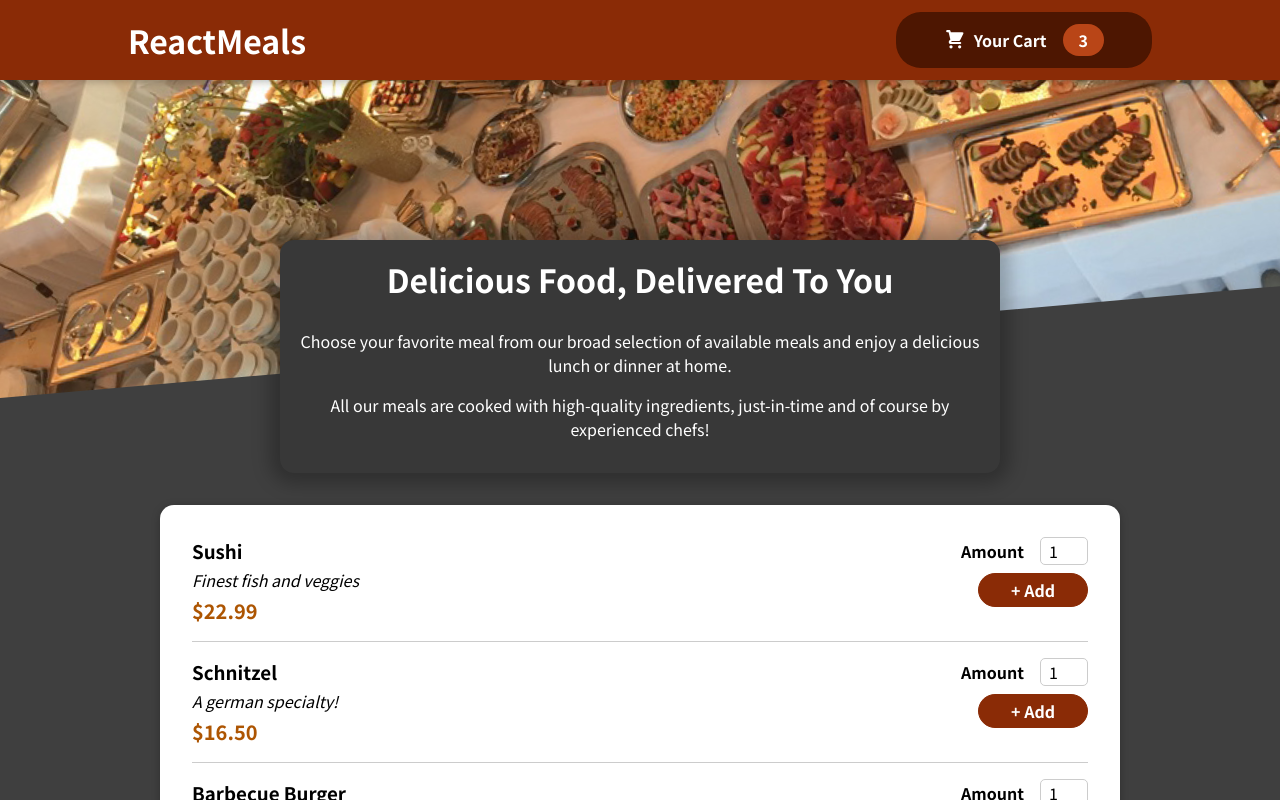
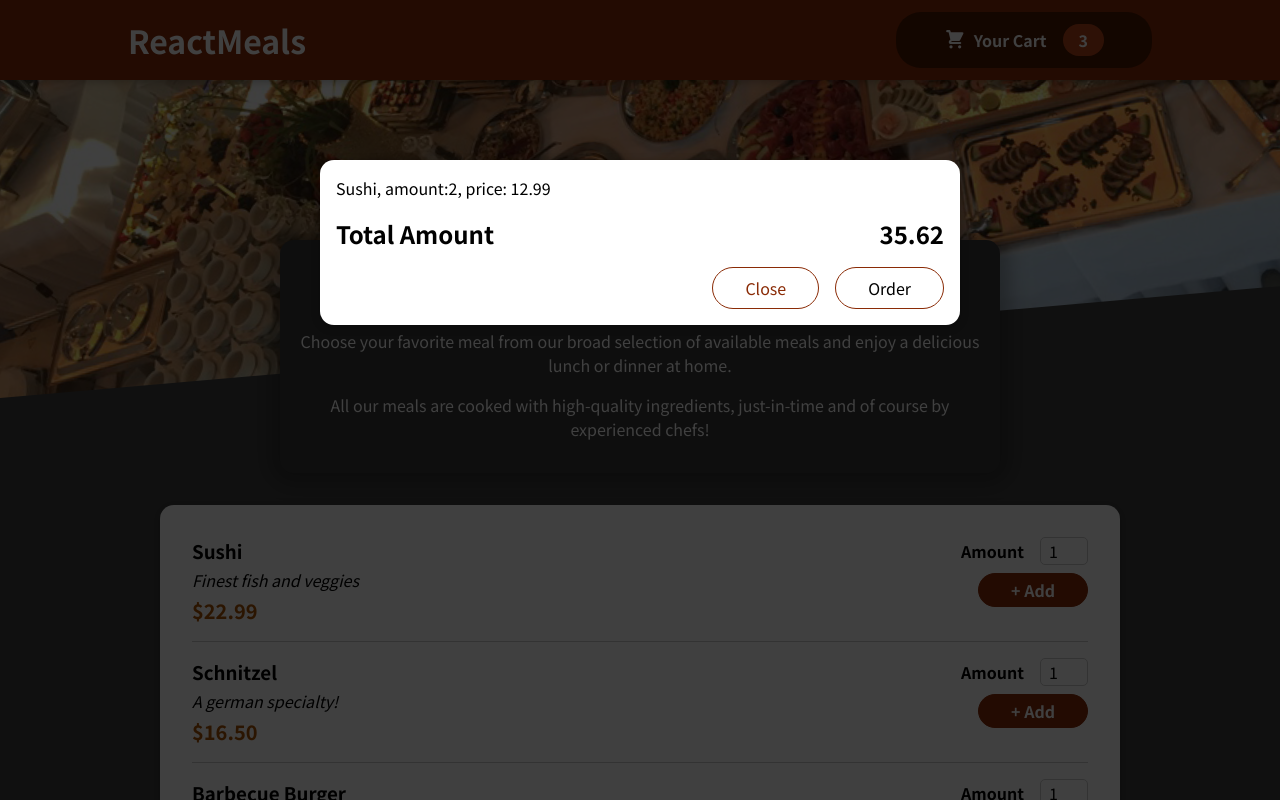
Before and after one commit to OhadSeg/Food-Order-App, a React (Create React App) app: page / in a window 1280 px wide. Shown: the top 800 px of the page. Built offline with nearby package versions, Linux system fonts and the light colour scheme.

Commit message:
Adding cart modal - currently statelss

```diff
--- a/public/index.html
+++ b/public/index.html
@@ -28,6 +28,7 @@
   </head>
   <body>
     <noscript>You need to enable JavaScript to run this app.</noscript>
+    <div id="overlays"></div>
     <div id="root"></div>
     <!--
       This HTML file is a template.
--- a/src/App.js
+++ b/src/App.js
@@ -1,10 +1,12 @@
 import React from "react";
 import Header from "./Components/Layout/Header";
 import Meals from "./Components/Meals/Meals";
+import Cart from "../src/Components/Cart/Cart"
 
 function App() {
   return (
    <React.Fragment>
+    <Cart/>
     <Header/>
     <main>
       <Meals/>
--- a/src/Components/Cart/Cart.js
+++ b/src/Components/Cart/Cart.js
@@ -1,4 +1,5 @@
 import classes from "./Cart.module.css";
+import Modal from "../UI/Modal/Modal"
 
 const Cart = (props) => {
   const cartITems = (
@@ -10,7 +11,7 @@
   );
 
   return (
-    <div>
+    <Modal>
       {cartITems}
       <div className={classes.total}>
         <span>Total Amount</span>
@@ -20,7 +21,7 @@
         <button className={classes['button--alt']}>Close </button>
         <button className={classes.order}>Order</button>
         </div>
-    </div>
+    </Modal>
   );
 };
 
--- /dev/null
+++ b/src/Components/UI/Modal/Modal.js
@@ -0,0 +1,37 @@
+import React, { Fragment } from "react";
+import ReactDOM from "react-dom";
+import classes from "./Modal.module.css";
+
+const Backdrop = (props) => {
+  return <div className={classes.backdrop} />;
+};
+
+const ModalOverlay = (props) => {
+  return (
+    <div className={classes.modal}>
+      <div className={classes.content}>{props.children}</div>
+    </div>
+  );
+};
+
+const portalElement =  document.getElementById('overlays')
+
+const Modal = (props) => {
+    return(
+
+        <Fragment>
+        {ReactDOM.createPortal(
+           <Backdrop />,
+           portalElement
+         )}
+         {ReactDOM.createPortal(
+           <ModalOverlay>{props.children}</ModalOverlay>,
+           portalElement
+         )}
+
+     </Fragment>
+    )
+
+};
+
+export default Modal;
--- /dev/null
+++ b/src/Components/UI/Modal/Modal.module.css
@@ -0,0 +1,40 @@
+.backdrop {
+    position: fixed;
+    top: 0;
+    left: 0;
+    width: 100%;
+    height: 100vh;
+    z-index: 20;
+    background-color: rgba(0, 0, 0, 0.75);
+  }
+
+  .modal {
+    position: fixed;
+    top: 20vh;
+    left: 5%;
+    width: 90%;
+    background-color: white;
+    padding: 1rem;
+    border-radius: 14px;
+    box-shadow: 0 2px 8px rgba(0, 0, 0, 0.25);
+    z-index: 30;
+    animation: slide-down 300ms ease-out forwards;
+  }
+
+  @media (min-width: 768px) {
+    .modal {
+      width: 40rem;
+      left: calc(50% - 20rem);
+    }
+  }
+
+  @keyframes slide-down {
+    from {
+      opacity: 0;
+      transform: translateY(-3rem);
+    }
+    to {
+      opacity: 1;
+      transform: translateY(0);
+    }
+  }
```
